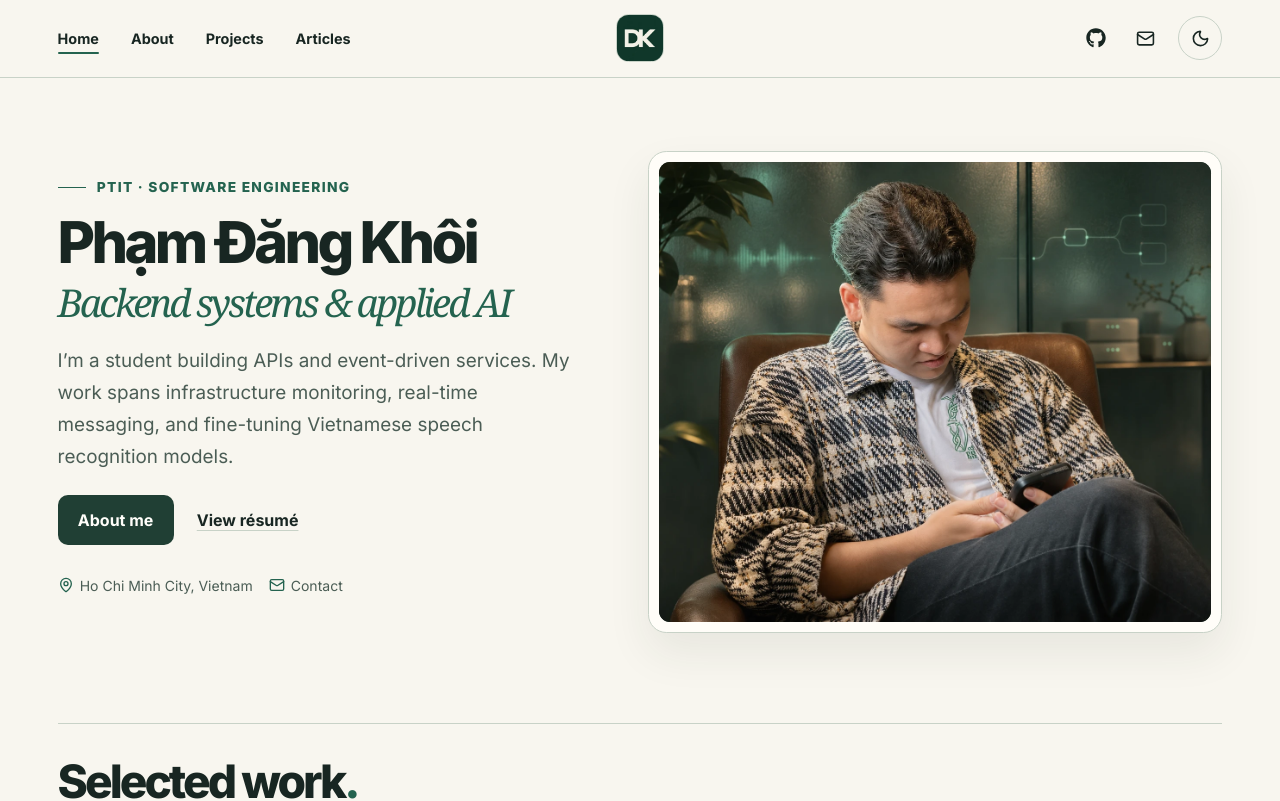
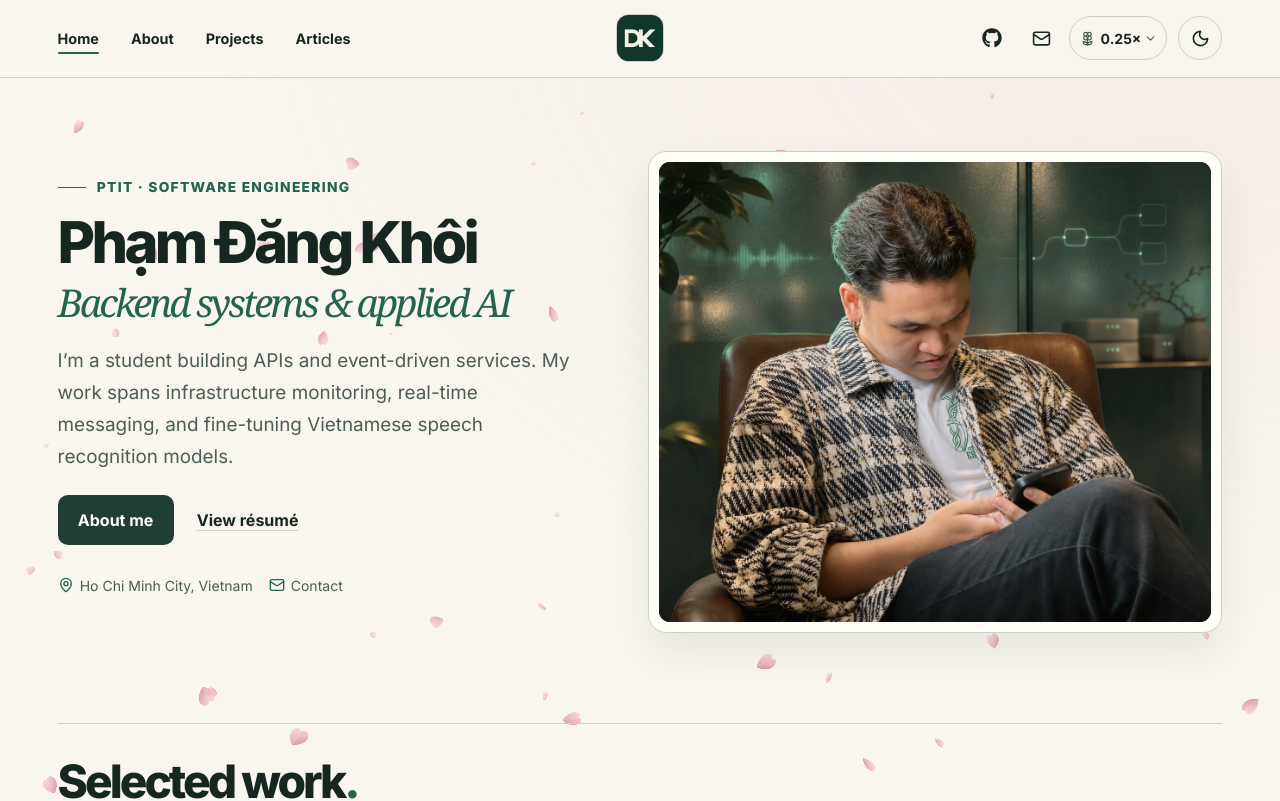
Before and after one commit to dangkhoiii02/portfolio, a Next.js app: page / in a window 1280 px wide. Shown: the top 801 px of the page. Built offline with nearby package versions, Linux system fonts and the light colour scheme.

Commit message:
Add adjustable sakura background

```diff
--- a/src/app/globals.css
+++ b/src/app/globals.css
@@ -27,11 +27,26 @@ html {
 
 body {
   min-width: 0;
+  isolation: isolate;
   background: var(--paper);
   color: var(--ink);
   font-family: var(--font-inter), Arial, sans-serif;
   -webkit-font-smoothing: antialiased;
   transition: background-color .24s ease, color .24s ease;
+}
+
+.sakura-layer {
+  position: fixed;
+  z-index: -1;
+  inset: 0;
+  display: block;
+  width: 100%;
+  height: 100%;
+  pointer-events: none;
+}
+
+.sakura-layer[data-active="true"] {
+  background: radial-gradient(ellipse at 92% 0%, light-dark(#efb4c327, #884b6c29), transparent 58%);
 }
 
 main {
@@ -143,6 +158,36 @@ button, summary { cursor: pointer; }
   justify-self: end;
   gap: .35rem;
 }
+
+.sakura-setting {
+  position: relative;
+  display: inline-flex;
+  min-height: 2.75rem;
+  align-items: center;
+  gap: .35rem;
+  padding-inline: .6rem;
+  border: 1px solid var(--line);
+  border-radius: 2rem;
+  color: var(--muted);
+  font-size: .875rem;
+  font-weight: 650;
+}
+
+.sakura-setting select {
+  width: 3.5rem;
+  min-height: 2.625rem;
+  appearance: none;
+  padding-right: .9rem;
+  border-radius: .4rem;
+  background: transparent;
+  color: var(--ink);
+  cursor: pointer;
+}
+
+.sakura-setting:focus-within { border-color: var(--accent); }
+.sakura-setting select:focus-visible { outline-offset: 1px; }
+.sakura-setting option { background: var(--surface); }
+.sakura-chevron { position: absolute; right: .55rem; pointer-events: none; }
 
 .icon-button {
   display: grid;
@@ -1077,7 +1122,7 @@ button, summary { cursor: pointer; }
 @media (max-width: 760px) {
   html { scroll-padding-top: 5.5rem; }
   .header-inner { min-height: 4.2rem; }
-  .desktop-nav, .header-email { display: none; }
+  .desktop-nav, .header-email, .header-actions .sakura-setting { display: none; }
   .mobile-nav { display: block; justify-self: start; }
   .mobile-nav summary { list-style: none; }
   .mobile-nav summary::-webkit-details-marker { display: none; }
@@ -1096,6 +1141,16 @@ button, summary { cursor: pointer; }
   }
   .mobile-nav a { display: flex; min-height: 2.75rem; align-items: center; font-weight: 700; }
   .mobile-nav a::after { bottom: .35rem; }
+  .sakura-setting-mobile {
+    width: 100%;
+    margin-top: .3rem;
+    padding: .12rem 0 0;
+    border: 0;
+    border-top: 1px solid var(--line);
+    border-radius: 0;
+  }
+  .sakura-setting-mobile select { margin-left: auto; }
+  .sakura-setting-mobile .sakura-chevron { right: 0; }
 
   .hero {
     width: min(100% - 2.25rem, 34rem);
@@ -1139,13 +1194,14 @@ button, summary { cursor: pointer; }
   .reveal { transform: none !important; }
   .timeline-progress { transform: none !important; }
   .artwork-animation-button { display: none; }
+  .sakura-setting { display: none; }
 }
 
 @media print {
   @page { margin: 15mm; }
   :root, :root[data-theme] { color-scheme: light; }
   body { background: white; color: black; }
-  .site-header, .site-footer, .skip-link, .resume-actions { display: none !important; }
+  .site-header, .site-footer, .skip-link, .resume-actions, .sakura-layer { display: none !important; }
   main { min-height: auto; }
   .resume-page { width: 100%; max-width: none; padding: 0; }
   .resume-sheet { padding: 0; border: 0; background: white; }
--- a/src/app/layout.tsx
+++ b/src/app/layout.tsx
@@ -3,6 +3,7 @@ import { Inter } from "next/font/google";
 import Navbar from "@/components/Navbar";
 import Footer from "@/components/Footer";
 import { RouteContent } from "@/components/Motion";
+import { SakuraProvider } from "@/components/Sakura";
 import "./globals.css";
 
 const inter = Inter({ subsets: ["latin", "vietnamese"], variable: "--font-inter" });
@@ -33,10 +34,12 @@ export default function RootLayout({ children }: Readonly<{ children: React.Reac
         <script dangerouslySetInnerHTML={{ __html: restoreTheme }} />
       </head>
       <body>
-        <a className="skip-link" href="#main-content">Skip to content</a>
-        <Navbar />
-        <RouteContent>{children}</RouteContent>
-        <Footer />
+        <SakuraProvider>
+          <a className="skip-link" href="#main-content">Skip to content</a>
+          <Navbar />
+          <RouteContent>{children}</RouteContent>
+          <Footer />
+        </SakuraProvider>
       </body>
     </html>
   );
--- a/src/components/Navbar.tsx
+++ b/src/components/Navbar.tsx
@@ -6,6 +6,7 @@ import Image from "next/image";
 import Link from "next/link";
 import { usePathname } from "next/navigation";
 import { FaGithub } from "react-icons/fa";
+import { SakuraSpeed } from "@/components/Sakura";
 import { navigation, navigationDuration, navigationEase, navigationIndex } from "@/content/navigation";
 import { profile } from "@/content/profile";
 
@@ -82,6 +83,7 @@ export default function Navbar() {
                 {label}
               </Link>
             ))}
+            <SakuraSpeed mobile />
           </nav>
         </details>
 
@@ -96,6 +98,7 @@ export default function Navbar() {
           <a className="icon-button header-email" href={`mailto:${profile.email}`} aria-label="Email Khôi">
             <Mail size={19} />
           </a>
+          <SakuraSpeed />
           <button className="icon-button theme-toggle" type="button" aria-label="Toggle color theme" onClick={toggleTheme}>
             <Moon className="moon-icon" size={19} />
             <Sun className="sun-icon" size={20} />
--- /dev/null
+++ b/src/components/Sakura.tsx
@@ -0,0 +1,229 @@
+"use client";
+
+import { ChevronDown, Flower2 } from "lucide-react";
+import { createContext, useContext, useEffect, useRef, useState } from "react";
+
+const speedOptions = [
+  { value: 0.25, label: "0.25×" },
+  { value: 0.5, label: "0.5×" },
+  { value: 1, label: "1×" },
+  { value: 0, label: "Off" },
+] as const;
+
+type Speed = (typeof speedOptions)[number]["value"];
+const defaultSpeed: Speed = 0.25;
+
+const SakuraSettings = createContext<{ speed: Speed; setSpeed: (value: Speed) => void }>({
+  speed: defaultSpeed,
+  setSpeed: () => {},
+});
+
+type Petal = {
+  x: number;
+  y: number;
+  depth: number;
+  size: number;
+  angle: number;
+  phase: number;
+  spin: number;
+};
+
+const fullTurn = Math.PI * 2;
+
+function createPetals(width: number, height: number): Petal[] {
+  const count = Math.min(86, Math.max(27, Math.round(width * height / 19000)));
+
+  return Array.from({ length: count }, () => {
+    const depth = Math.random();
+    return {
+      x: Math.random() * width,
+      y: Math.random() * height,
+      depth,
+      size: 7 + 21 * depth ** 1.65,
+      angle: Math.random() * fullTurn,
+      phase: Math.random() * fullTurn,
+      spin: (Math.random() - 0.5) * 2.15,
+    };
+  }).sort((a, b) => a.depth - b.depth);
+}
+
+function createPetalSprite(dark: boolean) {
+  const sprite = document.createElement("canvas");
+  sprite.width = sprite.height = 72;
+  const context = sprite.getContext("2d");
+  if (!context) return sprite;
+
+  context.translate(36, 36);
+  const fill = context.createLinearGradient(-20, -25, 15, 27);
+  fill.addColorStop(0, dark ? "#ffdce3" : "#f7cdd6");
+  fill.addColorStop(0.5, dark ? "#ebabca" : "#e99eb1");
+  fill.addColorStop(1, dark ? "#a75578" : "#bf6282");
+
+  context.beginPath();
+  context.moveTo(-10, 27);
+  context.bezierCurveTo(-32, 9, -33, -20, -16, -25);
+  context.bezierCurveTo(-7, -29, -2, -24, 0, -19);
+  context.bezierCurveTo(6, -28, 20, -29, 26, -17);
+  context.bezierCurveTo(36, 1, 11, 21, -10, 27);
+  context.fillStyle = fill;
+  context.fill();
+
+  context.beginPath();
+  context.moveTo(-10, 24);
+  context.quadraticCurveTo(-5, 5, 0, -18);
+  context.strokeStyle = dark ? "#ffe9f25a" : "#fff3f86b";
+  context.lineWidth = 1.35;
+  context.stroke();
+
+  return sprite;
+}
+
+function SakuraCanvas({ speed }: { speed: Speed }) {
+  const canvas = useRef<HTMLCanvasElement>(null);
+  const changeSpeed = useRef<((value: Speed) => void) | null>(null);
+
+  useEffect(() => {
+    const layer = canvas.current;
+    const context = layer?.getContext("2d");
+    if (!layer || !context) return;
+
+    const reduceMotion = window.matchMedia("(prefers-reduced-motion: reduce)");
+    const darkScheme = window.matchMedia("(prefers-color-scheme: dark)");
+    const root = document.documentElement;
+
+    let width = 0;
+    let height = 0;
+    let petals: Petal[] = [];
+    let sprite = createPetalSprite((root.dataset.theme ?? (darkScheme.matches ? "dark" : "light")) === "dark");
+    let playback: Speed = defaultSpeed;
+    let frame = 0;
+    let previousTime = 0;
+
+    function paint(elapsed = 0) {
+      if (!context) return;
+
+      context.clearRect(0, 0, width, height);
+      if (playback === 0) return;
+
+      for (const petal of petals) {
+        petal.phase += elapsed * (0.8 + petal.depth * 0.7);
+        petal.x += elapsed * (14 + petal.depth * 23 + Math.sin(petal.phase) * 11);
+        petal.y += elapsed * (31 + petal.depth * 40);
+        petal.angle += elapsed * petal.spin;
+
+        if (petal.y > height + petal.size) {
+          petal.y = -petal.size;
+          petal.x = Math.random() * width;
+        }
+        if (petal.x > width + petal.size) petal.x = -petal.size;
+
+        context.save();
+        context.translate(petal.x, petal.y);
+        context.rotate(petal.angle + Math.sin(petal.phase) * 0.42);
+        context.scale(0.35 + 0.65 * Math.abs(Math.cos(petal.phase)), 1);
+        context.globalAlpha = 0.27 + petal.depth * 0.46;
+        context.drawImage(sprite, -petal.size / 2, -petal.size / 2, petal.size, petal.size);
+        context.restore();
+      }
+    }
+
+    function tick(timestamp: number) {
+      const elapsed = previousTime ? Math.min((timestamp - previousTime) / 1000, 0.05) : 0;
+      previousTime = timestamp;
+      paint(elapsed * playback);
+      frame = requestAnimationFrame(tick);
+    }
+
+    function refresh() {
+      cancelAnimationFrame(frame);
+      previousTime = 0;
+      paint();
+      if (playback > 0 && !reduceMotion.matches && !document.hidden) {
+        frame = requestAnimationFrame(tick);
+      }
+    }
+
+    function resize() {
+      if (!layer || !context) return;
+
+      const bounds = layer.getBoundingClientRect();
+      width = bounds.width;
+      height = bounds.height;
+      const ratio = Math.min(window.devicePixelRatio || 1, 1.5);
+      layer.width = Math.round(width * ratio);
+      layer.height = Math.round(height * ratio);
+      context.setTransform(ratio, 0, 0, ratio, 0, 0);
+      petals = createPetals(width, height);
+      refresh();
+    }
+
+    function updateTheme() {
+      const dark = (root.dataset.theme ?? (darkScheme.matches ? "dark" : "light")) === "dark";
+      sprite = createPetalSprite(dark);
+      refresh();
+    }
+
+    changeSpeed.current = (next) => {
+      playback = next;
+      refresh();
+    };
+    const themeObserver = new MutationObserver(updateTheme);
+    themeObserver.observe(root, { attributes: true, attributeFilter: ["data-theme"] });
+    window.addEventListener("resize", resize);
+    document.addEventListener("visibilitychange", refresh);
+    darkScheme.addEventListener("change", updateTheme);
+    reduceMotion.addEventListener("change", refresh);
+    resize();
+
+    return () => {
+      cancelAnimationFrame(frame);
+      changeSpeed.current = null;
+      themeObserver.disconnect();
+      window.removeEventListener("resize", resize);
+      document.removeEventListener("visibilitychange", refresh);
+      darkScheme.removeEventListener("change", updateTheme);
+      reduceMotion.removeEventListener("change", refresh);
+    };
+  }, []);
+
+  useEffect(() => {
+    changeSpeed.current?.(speed);
+  }, [speed]);
+
+  return <canvas ref={canvas} className="sakura-layer" data-active={speed > 0} aria-hidden="true" />;
+}
+
+export function SakuraProvider({ children }: { children: React.ReactNode }) {
+  const [speed, setSpeed] = useState<Speed>(defaultSpeed);
+
+  return (
+    <SakuraSettings.Provider value={{ speed, setSpeed }}>
+      <SakuraCanvas speed={speed} />
+      {children}
+    </SakuraSettings.Provider>
+  );
+}
+
+export function SakuraSpeed({ mobile = false }: { mobile?: boolean }) {
+  const { speed, setSpeed } = useContext(SakuraSettings);
+
+  return (
+    <label className={`sakura-setting${mobile ? " sakura-setting-mobile" : ""}`}>
+      <Flower2 size={15} aria-hidden="true" />
+      {mobile && <span>Petal speed</span>}
+      <select
+        value={speed}
+        aria-label="Petal animation speed"
+        onChange={(event) => {
+          const next = speedOptions.find(option => String(option.value) === event.currentTarget.value);
+          if (next) setSpeed(next.value);
+        }}
+      >
+        {speedOptions.map(option => (
+          <option key={option.value} value={option.value}>{option.label}</option>
+        ))}
+      </select>
+      <ChevronDown size={13} className="sakura-chevron" aria-hidden="true" />
+    </label>
+  );
+}
```
